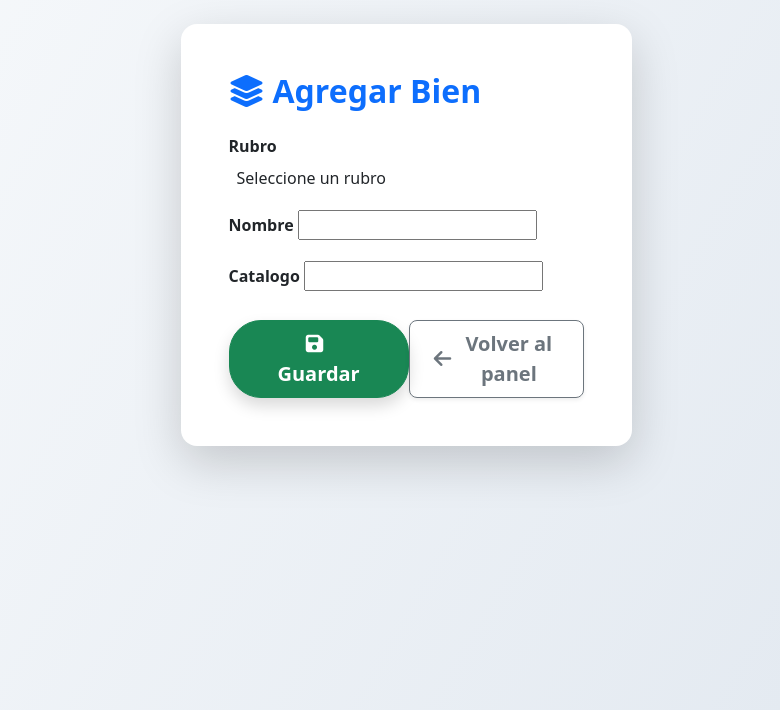
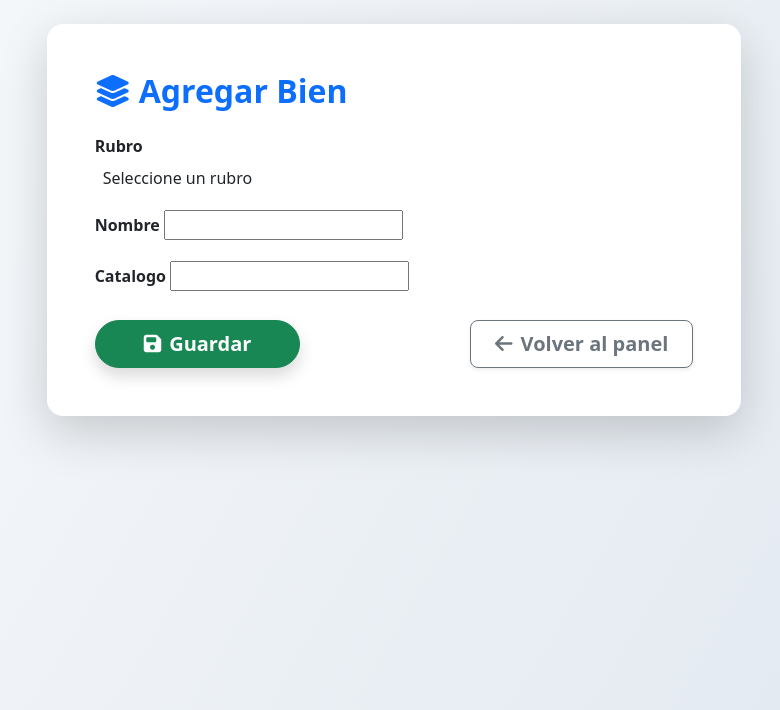
Before and after one commit to Roan1982/Suministros, a Django app: page /agregar_bien/ in a window 1280 px wide. Shown: the part 56-766 px from the top of the page, without its empty margins (234-1014 px from the left). Run offline with Django 5.2, Linux system fonts and the light colour scheme; the visitor is signed in with stand-in values (Sample User, id 1); data that the repository does not hold is empty; some libraries are stand-ins or nearby versions.

Commit message:
ancho de formularios

```diff
--- a/stock/inventario/templates/inventario/agregar_bien.html
+++ b/stock/inventario/templates/inventario/agregar_bien.html
@@ -1,8 +1,8 @@
 {% extends 'inventario/base.html' %}
 {% load static %}
 {% block content %}
-<div class="row justify-content-center">
-  <div class="col-lg-6 col-xl-5">
+<div class="row justify-content-center w-100">
+  <div class="col-lg-8 col-xl-7">
     <div class="card shadow-lg border-0 mb-4 animate__animated animate__fadeIn">
       <div class="card-body p-5">
         <h2 class="mb-4 fw-bold text-primary">
--- a/stock/inventario/templates/inventario/agregar_rubro.html
+++ b/stock/inventario/templates/inventario/agregar_rubro.html
@@ -1,8 +1,8 @@
 {% extends 'inventario/base.html' %}
 {% load static %}
 {% block content %}
-<div class="row justify-content-center">
-  <div class="col-lg-6 col-xl-5">
+<div class="row justify-content-center w-100">
+  <div class="col-lg-8 col-xl-7">
     <div class="card shadow-lg border-0 mb-4 animate__animated animate__fadeIn">
       <div class="card-body p-5">
         <h2 class="mb-4 fw-bold text-primary">
--- a/stock/inventario/templates/inventario/base.html
+++ b/stock/inventario/templates/inventario/base.html
@@ -87,7 +87,7 @@
   </div>
 </nav>
 {% endif %}
-<div class="container mb-5">
+<div class="container-fluid px-4 mb-5" style="max-width: 100vw;">
     {% block content %}{% endblock %}
 </div>
 <script src="https://code.jquery.com/jquery-3.6.0.min.js"></script>
--- a/stock/inventario/templates/inventario/bienes_list.html
+++ b/stock/inventario/templates/inventario/bienes_list.html
@@ -1,7 +1,7 @@
 {% extends 'inventario/base.html' %}
 {% block title %}Bienes{% endblock %}
 {% block content %}
-<div class="card mx-auto mt-5" style="max-width: 800px;">
+<div class="card mt-5 w-100">
   <div class="card-body">
     <div class="d-flex justify-content-between align-items-center mb-3">
       <h3 class="mb-0"><i class="fa-solid fa-box"></i> Bienes</h3>
--- a/stock/inventario/templates/inventario/dashboard.html
+++ b/stock/inventario/templates/inventario/dashboard.html
@@ -1,7 +1,7 @@
 {% extends 'inventario/base.html' %}
 {% block content %}
 <h1>Dashboard de Stock</h1>
-<div class="row">
+<div class="row w-100">
   <div class="col-md-6">
     <h2>Órdenes de Compra Próximas a Vencer</h2>
     <table class="table table-striped">
--- a/stock/inventario/templates/inventario/entrega_form.html
+++ b/stock/inventario/templates/inventario/entrega_form.html
@@ -5,8 +5,8 @@
   <link href="https://cdn.jsdelivr.net/npm/@ttskch/select2-bootstrap4-theme@1.5.2/dist/select2-bootstrap4.min.css" rel="stylesheet" />
 {% endblock %}
 {% block content %}
-<div class="row justify-content-center">
-  <div class="col-lg-10 col-xl-8">
+<div class="row justify-content-center w-100">
+  <div class="col-lg-12 col-xl-10">
     <div class="card shadow-lg border-0 mb-4 animate__animated animate__fadeIn">
       <div class="card-body p-5">
         <h2 class="mb-4 fw-bold text-primary">
--- a/stock/inventario/templates/inventario/orden_form.html
+++ b/stock/inventario/templates/inventario/orden_form.html
@@ -4,8 +4,8 @@
   <link href="https://cdn.jsdelivr.net/npm/@ttskch/select2-bootstrap4-theme@1.5.2/dist/select2-bootstrap4.min.css" rel="stylesheet" />
 {% endblock %}
 {% block content %}
-<div class="row justify-content-center">
-  <div class="col-lg-12 col-xl-10">
+<div class="row justify-content-center w-100">
+  <div class="col-lg-12 col-xl-11">
     <div class="card shadow-lg border-0 mb-4 animate__animated animate__fadeIn">
       <div class="card-body p-5">
         <h2 class="mb-4 fw-bold text-primary">
--- a/stock/inventario/templates/inventario/reporte_personalizado.html
+++ b/stock/inventario/templates/inventario/reporte_personalizado.html
@@ -1,8 +1,8 @@
 {% extends 'inventario/base.html' %}
 {% load form_extras %}
 {% block content %}
-<div class="row justify-content-center mb-4">
-  <div class="col-lg-10">
+<div class="row justify-content-center w-100 mb-4">
+  <div class="col-lg-12">
     <div class="card shadow-lg border-0 animate__animated animate__fadeIn">
       <div class="card-body p-4">
         <h3 class="fw-bold text-primary mb-4"><i class="fa-solid fa-sliders me-2"></i>Reporte personalizado</h3>
--- a/stock/inventario/templates/inventario/reporte_stock_bien.html
+++ b/stock/inventario/templates/inventario/reporte_stock_bien.html
@@ -1,7 +1,7 @@
 {% extends 'inventario/base.html' %}
 {% block content %}
-<div class="row justify-content-center mb-4">
-  <div class="col-lg-10">
+<div class="row justify-content-center w-100 mb-4">
+  <div class="col-lg-12">
     <div class="card shadow-lg border-0 animate__animated animate__fadeIn">
       <div class="card-body p-5">
         <div class="d-flex flex-wrap justify-content-between align-items-center mb-4">
--- a/stock/inventario/templates/inventario/reporte_stock_rubro.html
+++ b/stock/inventario/templates/inventario/reporte_stock_rubro.html
@@ -1,7 +1,7 @@
 {% extends 'inventario/base.html' %}
 {% block content %}
-<div class="row justify-content-center mb-4">
-  <div class="col-lg-10">
+<div class="row justify-content-center w-100 mb-4">
+  <div class="col-lg-12">
     <div class="card shadow-lg border-0 animate__animated animate__fadeIn">
       <div class="card-body p-5">
         <div class="d-flex flex-wrap justify-content-between align-items-center mb-4">
--- a/stock/inventario/templates/inventario/reportes.html
+++ b/stock/inventario/templates/inventario/reportes.html
@@ -1,7 +1,7 @@
 {% extends 'inventario/base.html' %}
 {% load form_extras %}
 {% block content %}
-<div class="row mb-4 g-4 justify-content-center">
+<div class="row mb-4 g-4 justify-content-center w-100">
   <div class="col-md-4 col-lg-3">
     <div class="card h-100 shadow border-0">
       <img src="https://images.unsplash.com/photo-1503676382389-4809596d5290?auto=format&fit=crop&w=400&q=80" class="card-img-top" alt="Stock por rubro">
--- a/stock/inventario/templates/inventario/rubros_list.html
+++ b/stock/inventario/templates/inventario/rubros_list.html
@@ -1,7 +1,7 @@
 {% extends 'inventario/base.html' %}
 {% block title %}Rubros{% endblock %}
 {% block content %}
-<div class="card mx-auto mt-5" style="max-width: 600px;">
+<div class="card mt-5 w-100">
   <div class="card-body">
     <div class="d-flex justify-content-between align-items-center mb-3">
       <h3 class="mb-0"><i class="fa-solid fa-layer-group"></i> Rubros</h3>
```
